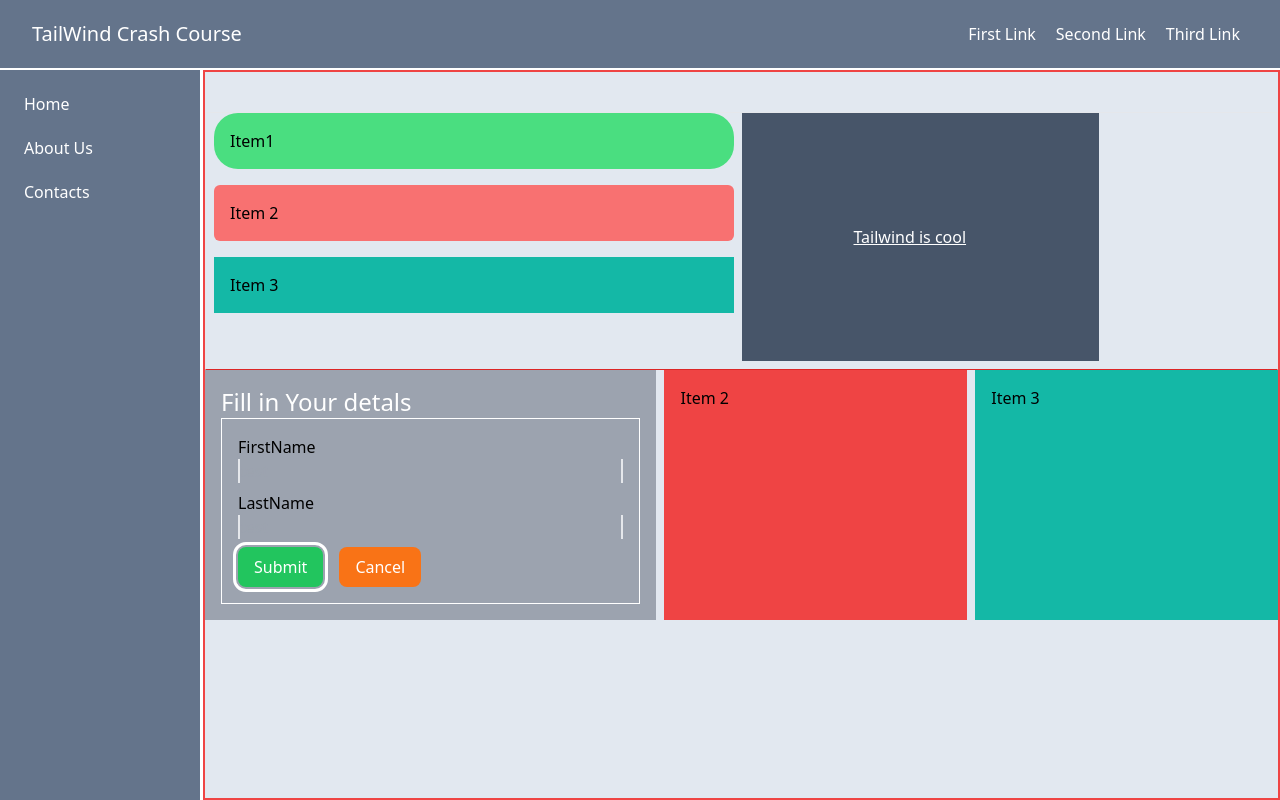
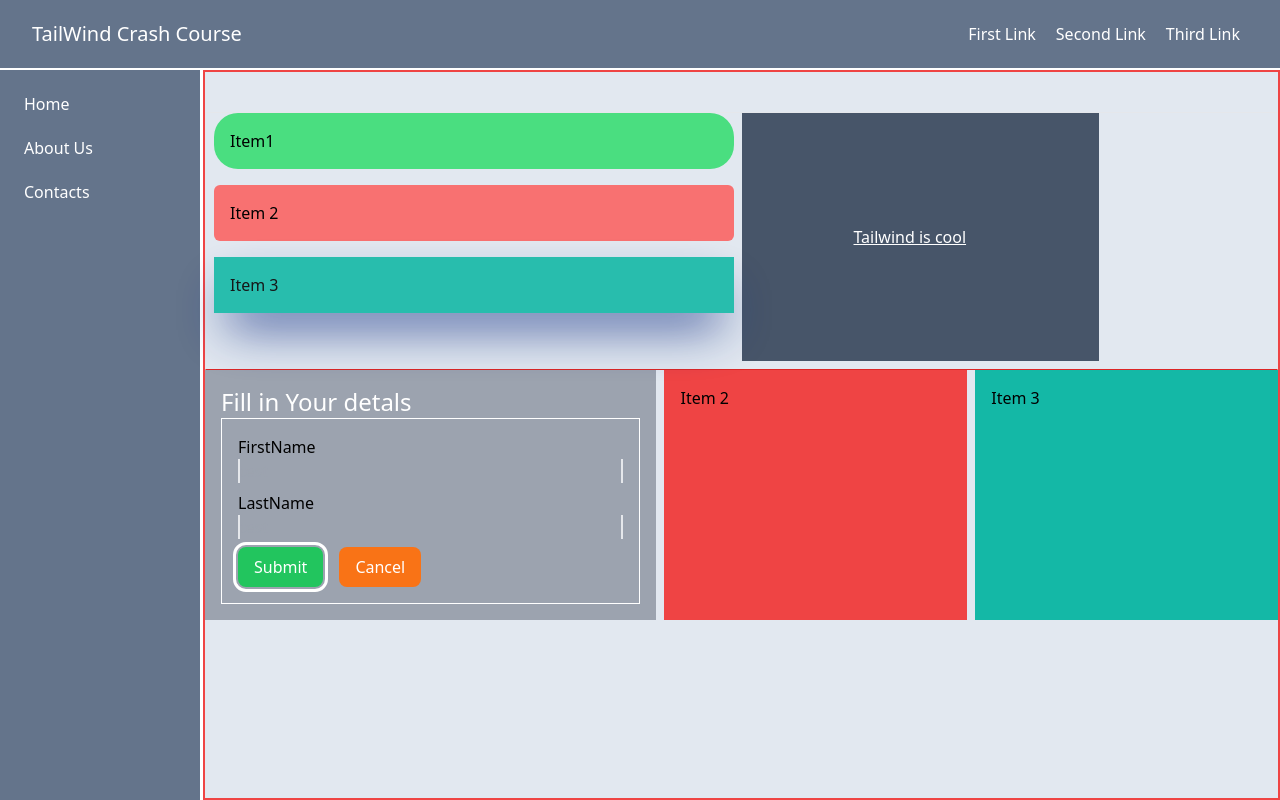
Before and after one commit to Kudamasangomai/tailwindcss, a website: page css/index.html in a window 1280 px wide. Drawn offline with Linux system fonts and the light colour scheme.

Commit message:
shadow effect

```diff
--- a/css/index.html
+++ b/css/index.html
@@ -56,7 +56,7 @@
       <div class="md:flex basis-1/2 flex-col px-2">
        <div class="flex-item bg-green-400 p-4 mb-4 rounded-3xl">Item1 </div>
         <div class="flex-item bg-red-400 p-4 mb-4 rounded-md">Item 2</div>
-        <div class="flex-item bg-teal-500 p-4 mb-4">Item 3</div>
+        <div class="flex-item bg-teal-500 p-4 mb-4 shadow-2xl shadow-blue-900 opacity-90">Item 3</div>
         </div>
 
         <div class="basis-1/3 bg-slate-600 mb-2">
```
Also changed, not shown: dist/output.css.
